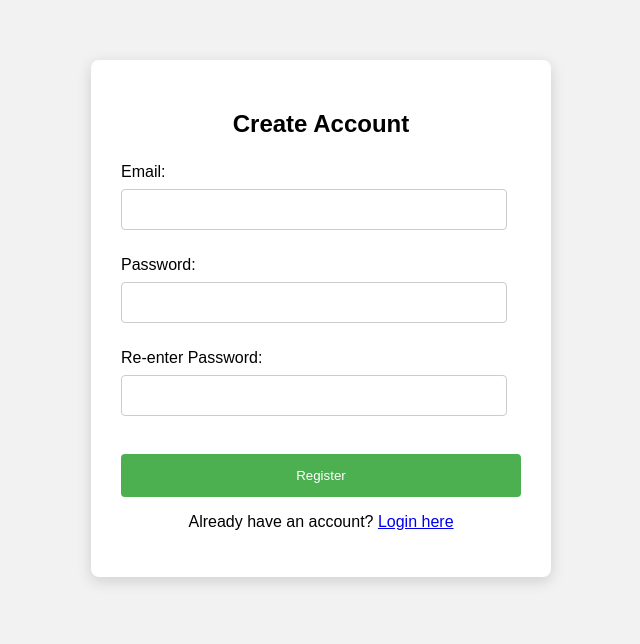
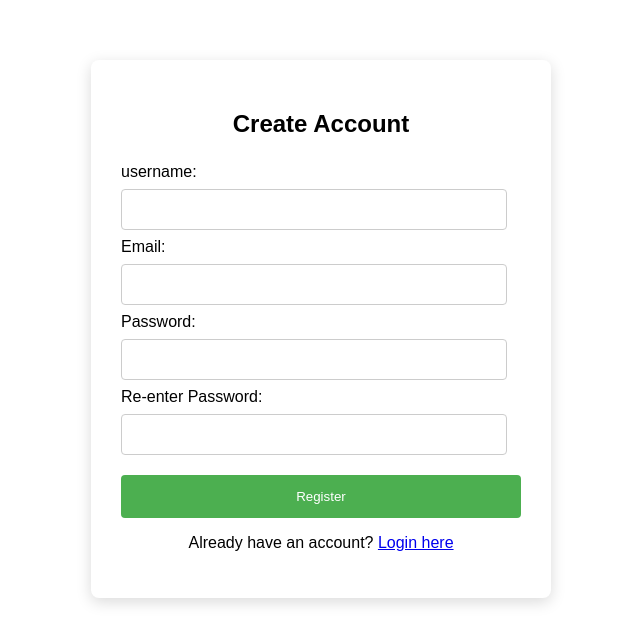
Before and after one commit to AnkitChauhan-ARC/languagebuddy, a Flask app: page /register in a window 1280 px wide. Shown: the top 644 px of the page, without its empty margins (319-959 px from the left). Run offline with Flask 3, Linux system fonts and the light colour scheme; some libraries are stand-ins or nearby versions.

Commit message:
Update register.html

```diff
--- a/templates/register.html
+++ b/templates/register.html
@@ -8,11 +8,11 @@
         .flash-messages {
     display: flex;
     justify-content: center; /* horizontally center */
-    margin-top: 15px;
+    margin-top: 2px;
 }
 
 .flash {
-    padding: 10px 20px;
+    padding: 5px 5px;
     border-radius: 5px;
     font-weight: bold;
     text-align: center; /* center text inside box */
@@ -41,7 +41,7 @@
 
          body {
             font-family: Arial, sans-serif;
-            background-color: #f2f2f2;
+
         }
         .register-container {
             width: 400px;
@@ -55,7 +55,7 @@
             text-align: center;
             margin-bottom: 25px;
         }
-        .register-container input[type="email"],
+        .register-container input[type="text"],
         .register-container input[type="email"],
         .register-container input[type="password"] {
             width: 90%;
@@ -92,14 +92,17 @@
     <div class="register-container">
         <h2>Create Account</h2>
         <form  method="POST">
-            <label>Email:</label><br>
-        <input type="email" name="email" required><br><br>
+             <label>username:</label>
+        <input type="text" name="username" required>
 
-        <label>Password:</label><br>
-        <input type="password" name="password" required><br><br>
+            <label>Email:</label>
+        <input type="email" name="email" required>
 
-        <label>Re-enter Password:</label><br>
-        <input type="password" name="repassword" required><br><br>
+        <label>Password:</label>
+        <input type="password" name="password" required>
+
+        <label>Re-enter Password:</label>
+        <input type="password" name="repassword" required>
 
         <input type="submit" value="Register">
 
```
